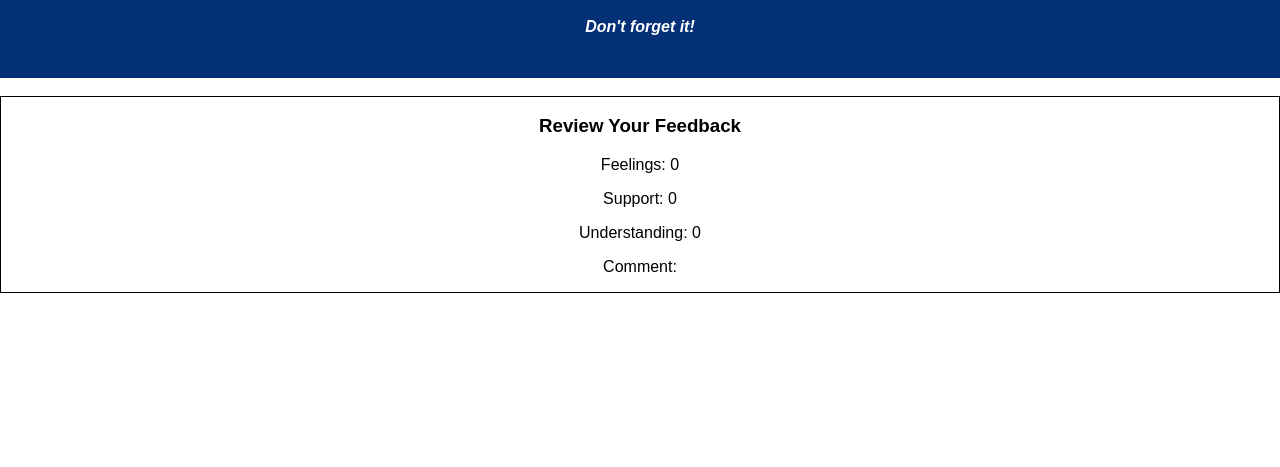
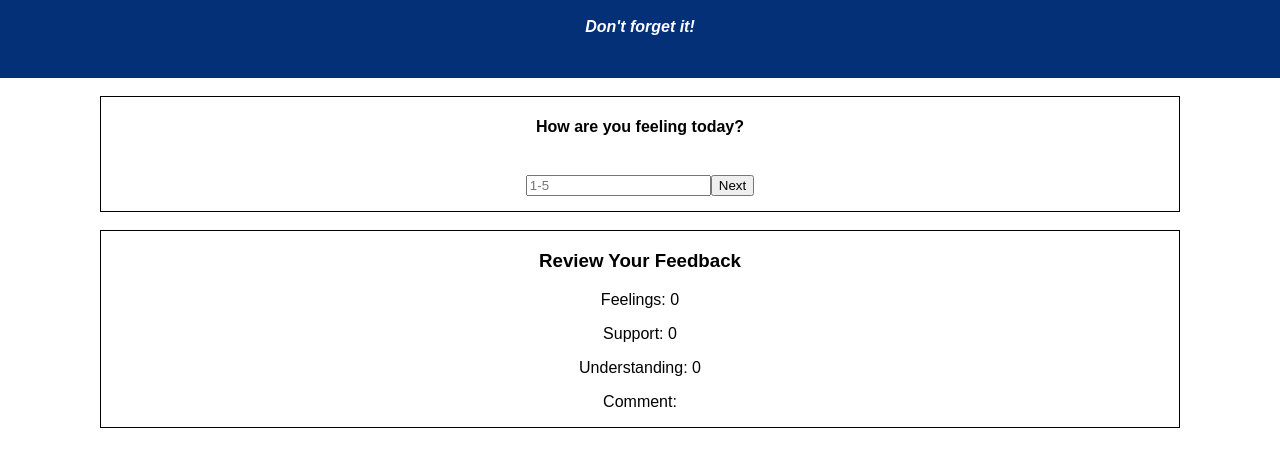
Before and after one commit to brittbmh/Redux-Feedback-Loop, a React app: page / in a window 1280 px wide. Shown: the part 67-534 px from the top of the page. Built offline with nearby package versions, Linux system fonts and the light colour scheme.

Commit message:
add feelings component

```diff
--- a/src/components/App/App.css
+++ b/src/components/App/App.css
@@ -16,3 +16,10 @@
 .App-intro {
   font-size: large;
 }
+
+.feedbackDiv {
+    border: 1px solid;
+    margin-left: 100px;
+    margin-right: 100px;
+    padding-bottom: 15px;
+}
--- a/src/components/App/App.js
+++ b/src/components/App/App.js
@@ -3,6 +3,8 @@ import axios from 'axios';
 import './App.css';
 import Header from './../Header/Header.js'
 import Review from './../Review/Review.js'
+import Feelings from './../Feelings/Feelings.js'
+import {HashRouter as Router, Route, Link } from 'react-router-dom';
 
 class App extends Component {
   render() {
@@ -10,6 +12,12 @@ class App extends Component {
       <div className="App">
         <Header />
         <br/>
+        <Router>
+          <div>
+            <Route exact path='/' component={Feelings}/>
+          </div>
+        </Router>
+        <br />
         <Review />
       </div>
     );
--- a/src/components/Feelings/Feelings.js
+++ b/src/components/Feelings/Feelings.js
@@ -0,0 +1,38 @@
+import React, {Component} from 'react';
+import { connect } from 'react-redux';
+
+class Feelings extends Component {
+    constructor(){
+        super();
+        this.state = {
+            feelings: 0
+        }
+    }
+
+    changeFeelings = (event) => {
+        this.setState({
+            feelings: event.target.value
+        });
+    }
+
+    sendFeelings = (event) => {
+        event.preventDefault();
+        const feelings = this.state.feelings;
+        const action = { type: 'UPDATE_FEELINGS', payload: feelings };
+        this.props.dispatch(action);
+        this.props.history.push('/Understanding');
+    }
+
+    render () {
+        return (
+            <div className="feedbackDiv">
+                <h4>How are you feeling today?</h4>
+                <br />
+                <input type="text" onChange={this.changeFeelings} placeholder="1-5"/>
+                <button onClick={this.sendFeelings}>Next</button>
+            </div>
+        )
+    }
+}
+
+export default connect()(Feelings);
--- a/src/components/Review/Review.css
+++ b/src/components/Review/Review.css
@@ -1,3 +1,5 @@
 .review {
     border: 1px solid;
+    margin-left: 100px;
+    margin-right: 100px;
 }
```
